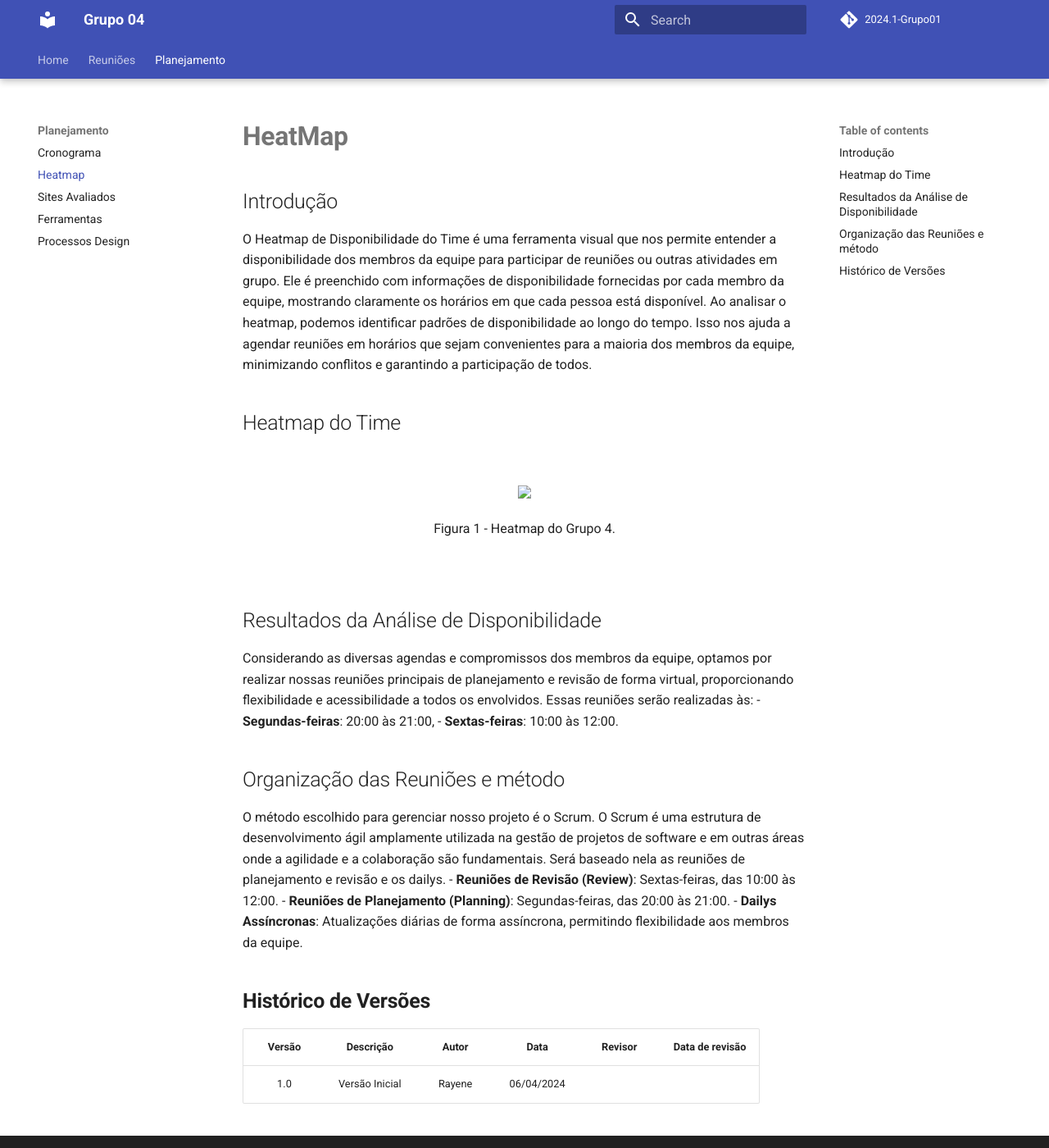
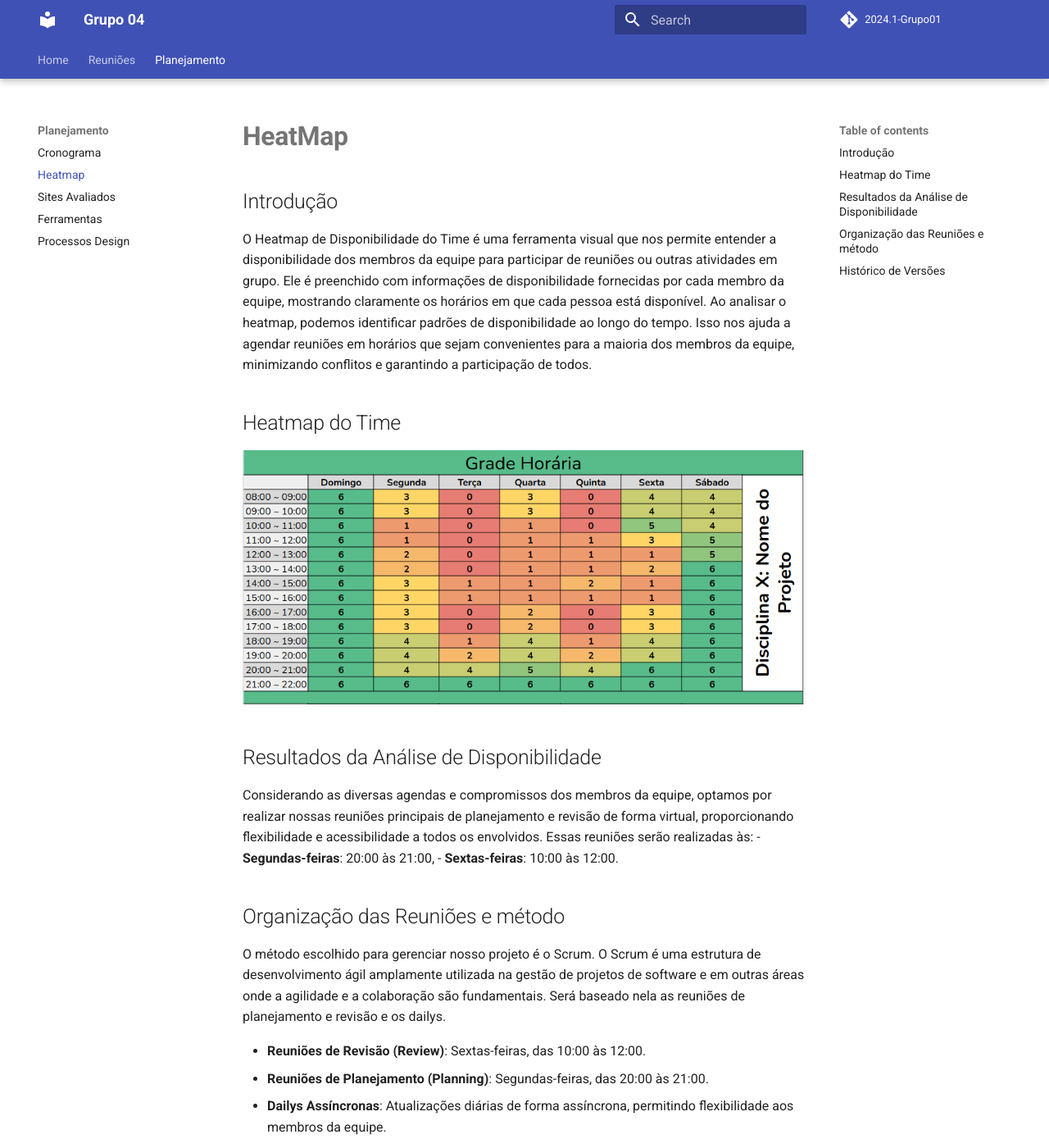
Before and after one commit to Interacao-Humano-Computador/2024.1-PCDF, an MkDocs documentation site: the page built from docs/planejamento/heatmap.md, in a window 1280 px wide and 1400 px high. Shown: the whole window at 82% size. Built offline with MkDocs 1.6.1 and Material for MkDocs 9.7.7, drawn with Linux system fonts in a browser that asks for light colours; comment, search, counter and statistics services are not loaded.

Commit message:
correção img

```diff
--- a/docs/planejamento/heatmap.md
+++ b/docs/planejamento/heatmap.md
@@ -5,13 +5,7 @@
 O Heatmap de Disponibilidade do Time é uma ferramenta visual que nos permite entender a disponibilidade dos membros da equipe para participar de reuniões ou outras atividades em grupo. Ele é preenchido com informações de disponibilidade fornecidas por cada membro da equipe, mostrando claramente os horários em que cada pessoa está disponível. Ao analisar o heatmap, podemos identificar padrões de disponibilidade ao longo do tempo. Isso nos ajuda a agendar reuniões em horários que sejam convenientes para a maioria dos membros da equipe, minimizando conflitos e garantindo a participação de todos.
 
 ## Heatmap do Time
-
-<br>
-<div align="center">
-    <img src="../assets/heatmap.png" style="width:70vw"/>
-    <p> Figura 1 - Heatmap do Grupo 4.</p>
-</div>
-<br>
+![Heatmap do grupo 4](assets/heatmap.png)
 
 ## Resultados da Análise de Disponibilidade
 Considerando as diversas agendas e compromissos dos membros da equipe, optamos por realizar nossas reuniões principais de planejamento e revisão de forma virtual, proporcionando flexibilidade e acessibilidade a todos os envolvidos. Essas reuniões serão realizadas às:
@@ -22,6 +16,7 @@ Considerando as diversas agendas e compromissos dos membros da equipe, optamos p
 
 
 O método escolhido para gerenciar nosso projeto é o Scrum. O Scrum é uma estrutura de desenvolvimento ágil amplamente utilizada na gestão de projetos de software e em outras áreas onde a agilidade e a colaboração são fundamentais. Será baseado nela as reuniões de planejamento e revisão e os dailys.
+
 - **Reuniões de Revisão (Review)**: Sextas-feiras, das 10:00 às 12:00.
 - **Reuniões de Planejamento (Planning)**: Segundas-feiras, das 20:00 às 21:00.
 - **Dailys Assíncronas**: Atualizações diárias de forma assíncrona, permitindo flexibilidade aos membros da equipe.
```
Also changed, not shown: docs/planejamento/assets/heatmap.png (renamed from docs/assets/heatmap.png).
